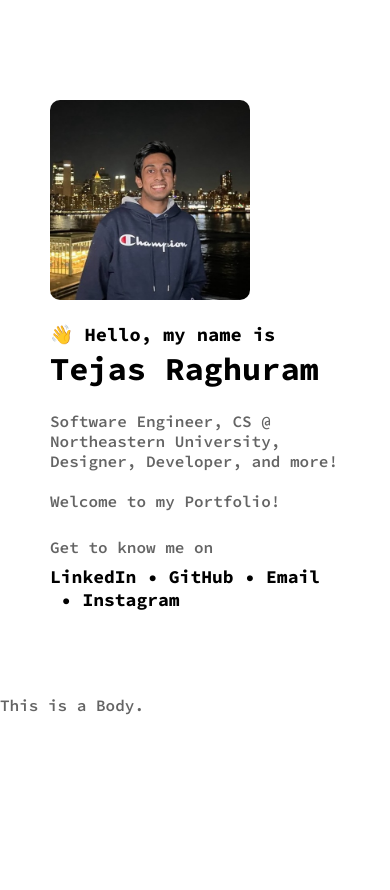
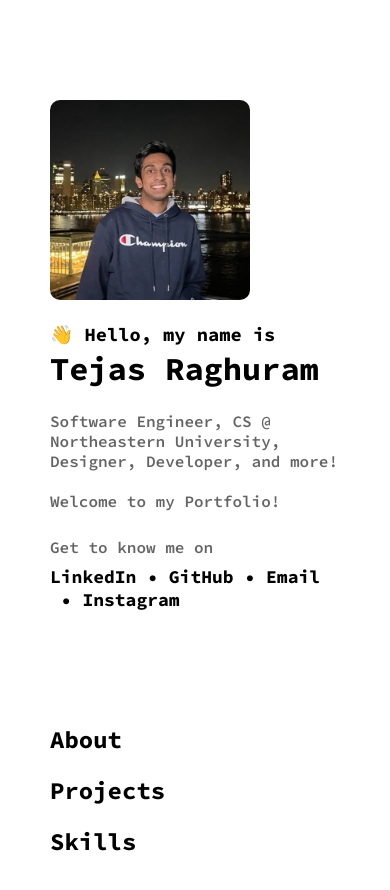
Before and after one commit to TejasRaghuram/Portfolio, a React (Create React App) app: page / in a window 390 px wide. Shown: the top 890 px of the page. Before the commit the page ends 844 px from the top, so only its background shows below. Built offline with nearby package versions, Linux system fonts and the light colour scheme.

Commit message:
Created Body Sections

```diff
--- a/src/App.css
+++ b/src/App.css
@@ -64,9 +64,13 @@ a:hover {
 }
 
 #body {
-  width: 50%;
+  width: calc(50% - 100px);
   position: absolute;
   left: 50%;
+  padding-left: 50px;
+  padding-right: 50px;
+  padding-top: 100px;
+  padding-bottom: 50px;
 }
 
 @media (max-width: 768px)
@@ -82,7 +86,8 @@ a:hover {
   }
 
   #body {
-    width: 100%;
+    width: calc(100% - 100px);
     position: static;
+    padding-top: 25px;
   }
 }
--- a/src/components/Body.js
+++ b/src/components/Body.js
@@ -2,7 +2,9 @@ function Body()
 {
     return (
         <div id="body">
-            <p>This is a Body.</p>
+            <h2>About</h2>
+            <h2>Projects</h2>
+            <h2>Skills</h2>
         </div>
     );
 }
```
